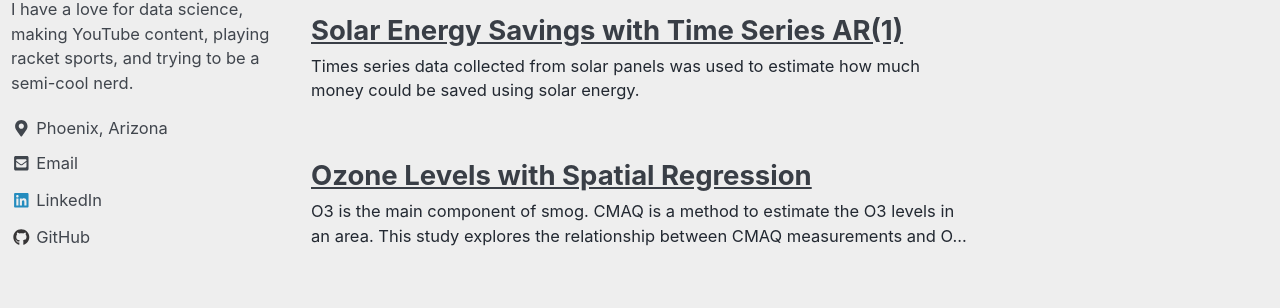
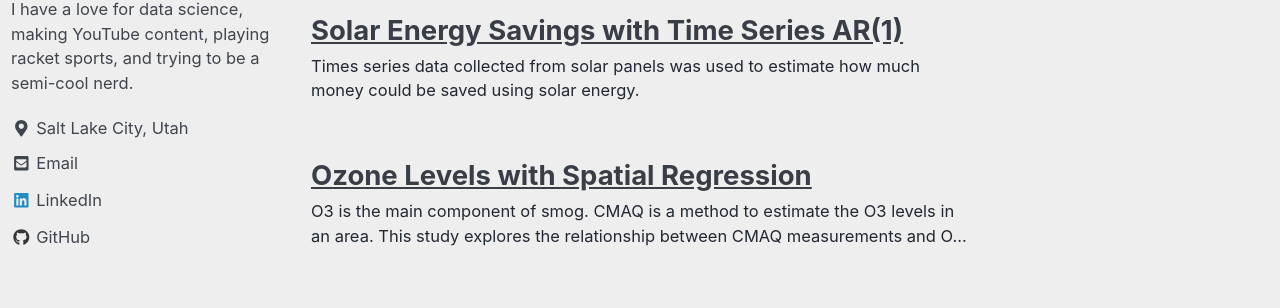
Before and after one commit to jmmerrell/jmmerrell.github.io, a Jekyll site: the page built from index.html, in a window 1280 px wide. Shown: the part 527-835 px from the top of the page. Built offline with Jekyll 4.4.1, drawn with Linux system fonts in a browser that asks for light colours; nearby versions of some CDN libraries; the list of posts is cut into pages by our own code.

Commit message:
Update _config.yml

```diff
--- a/_config.yml
+++ b/_config.yml
@@ -103,7 +103,7 @@ author:
   name             : "Jacob Merrell"
   avatar           : "/images/profile.jpg" # path of avatar image, e.g. "/assets/images/bio-photo.jpg"
   bio              : "I have a love for data science, making YouTube content, playing racket sports, and trying to be a semi-cool nerd."
-  location         : "Phoenix, Arizona"
+  location         : "Salt Lake City, Utah"
   email            : "merrell.jacob@gmail.com"
   uri              :
   home             : # null (default), "absolute or relative url to link to author home"
```
